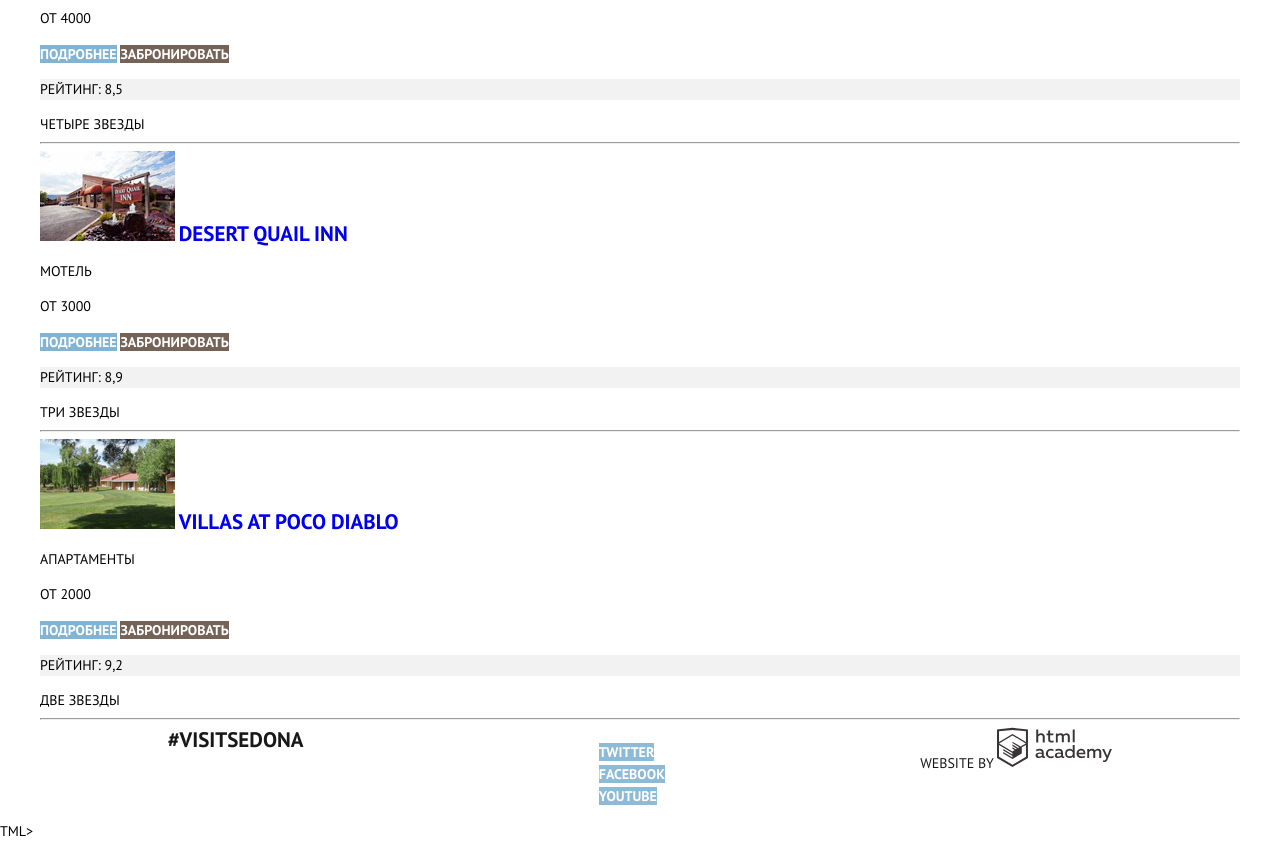
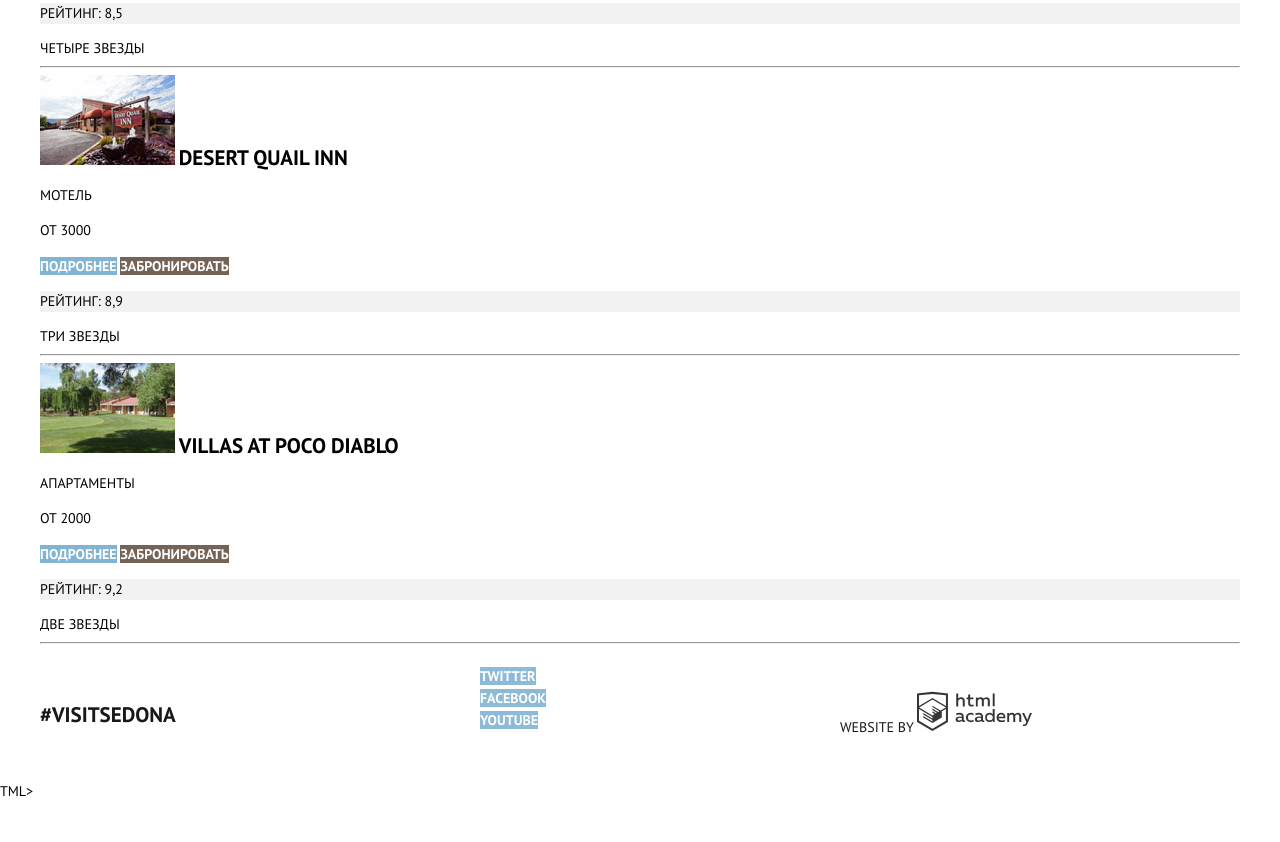
Before and after one commit to AndreyWombat/561357-sedona, a plain HTML site: page hotels.html in a window 1280 px wide. Shown: the part 731-1573 px from the top of the page. After the commit the page ends 1533 px from the top, so only its background shows below. Drawn offline with Linux system fonts and the light colour scheme.

Commit message:
Поправил Hotels

```diff
--- a/css/style.css
+++ b/css/style.css
@@ -293,10 +293,13 @@ a.button-brown{
   opacity: 1;
   border: none;
 }
-.caption.hotel:hover{
+.hotel a{
+  color: black;
+}
+.hotel a:hover{
   color: #81b3d2;
 }
-.caption.hotel:active{
+.hotel a:active{
   color: black;
   opacity: 0.3;
 }
@@ -314,3 +317,9 @@ a.button-brown{
 .social-webs-list{
   width: 400px;
 }
+.html-academy{
+  width: 400px;
+  padding-right: 101px;
+  padding-top: 40px;
+  padding-bottom: 39px
+}
--- a/hotels.html
+++ b/hotels.html
@@ -11,14 +11,14 @@
   <div class="container">
 
     <header class="page-header">
-<nav contextmenu="main-navigaion">
+      <nav class="main-navigaion">
         <ul class="site-navigation">
           <li><a href="#">Информация</a></li>
           <li><a href="#">Фото и видео</a></li>
           <li><a href="#">Карта штата</a></li>
-    <li><a href="#" class="active">Гостиницы</a></li>
+          <li><a href="hotels.html">Гостиницы</a></li>
         </ul>
-    <a href="index.html"> <img src="img/main-logo.png" width="138" height="70" alt="Логотип"></a>
+          <a class="main-logo" href="#"> <img src="img/main-logo.png" width="138" height="70" alt="Логотип"></a>
       </nav>
     </header>
 
@@ -129,17 +129,17 @@
       <hr>
     </section>
     <footer class="page-footer">
-      <section>
+      <section class="visitsedona">
         <a href="#" class="visit">#Visitsedona</a>
       </section>
-    <section>
+    <section class="social-webs-list">
       <ul class="social-webs">
           <li><a class="button-blue" href="#"> <span class="visual-hidden">Twitter</span></a></li>
           <li><a class="button-blue" href="#"> <span class="visual-hidden">Facebook</span></a></li>
           <li><a class="button-blue" href="#"> <span class="visual-hidden">Youtube</span></a></li>
       </ul>
     </section>
-    <div class="Html-Academy">
+    <div class="html-academy">
       <span>website by</span>
       <a href="https://htmlacademy.ru/">
         <img src="img/logo-htmlacademy.svg" width="115" height="41" alt="Ссылка на академию">
```
Also changed, not shown: index.html (+1 -1 lines). Lines whose indentation alone changed are shown as unchanged.
